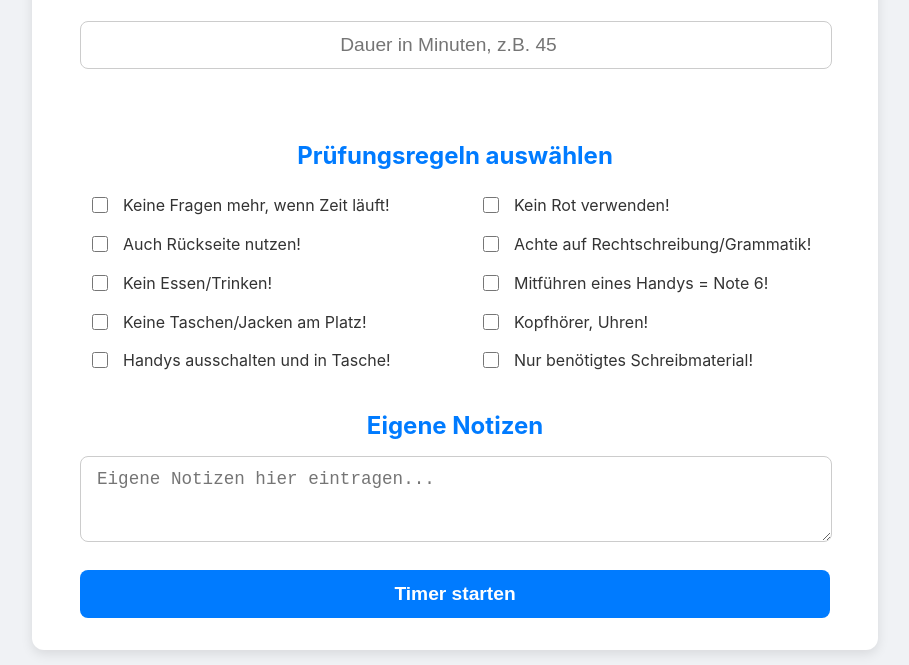
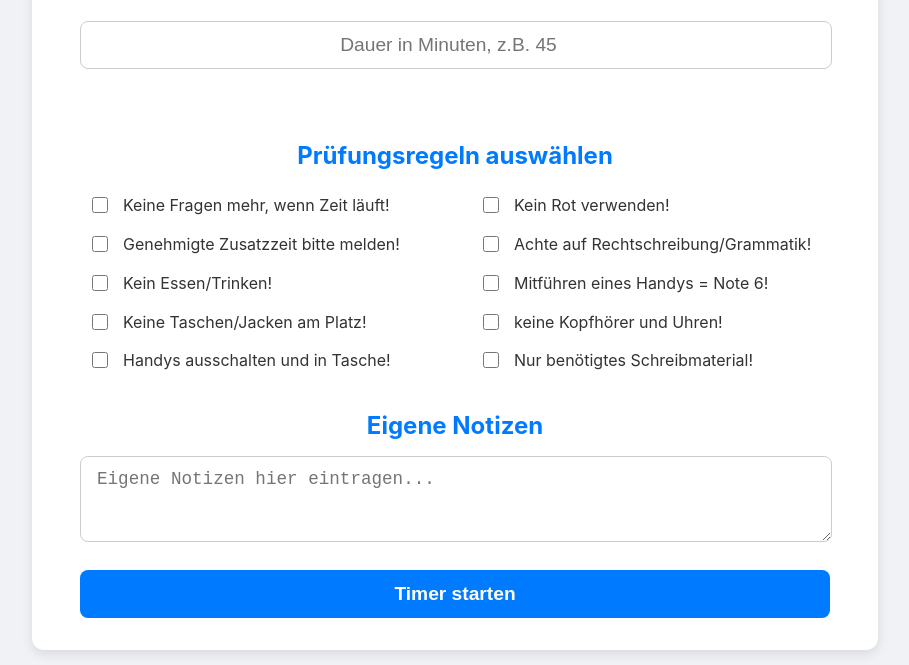
Before and after one commit to ddesignmedia/Klausurentimer, a plain HTML site: page index.html in a window 1280 px wide. Shown: the part 135-800 px from the top of the page, without its empty margins (185-1094 px from the left). Drawn offline with Linux system fonts and the light colour scheme.

Commit message:
index.html aktualisieren
Zusatzteit Eintrag ergänzt

```diff
--- a/index.html
+++ b/index.html
@@ -31,12 +31,12 @@
         <div id="predefined-checklist">
             <div class="checklist-item"><input type="checkbox" class="predefined-rule-cb" id="rule1"><label for="rule1">Keine Fragen mehr, wenn Zeit läuft!</label></div>
             <div class="checklist-item"><input type="checkbox" class="predefined-rule-cb" id="rule2"><label for="rule2">Kein Rot verwenden!</label></div>
-            <div class="checklist-item"><input type="checkbox" class="predefined-rule-cb" id="rule3"><label for="rule3">Auch Rückseite nutzen!</label></div>
+            <div class="checklist-item"><input type="checkbox" class="predefined-rule-cb" id="rule3"><label for="rule3">Genehmigte Zusatzzeit bitte melden!</label></div>
             <div class="checklist-item"><input type="checkbox" class="predefined-rule-cb" id="rule4"><label for="rule4">Achte auf Rechtschreibung/Grammatik!</label></div>
             <div class="checklist-item"><input type="checkbox" class="predefined-rule-cb" id="rule5"><label for="rule5">Kein Essen/Trinken!</label></div>
             <div class="checklist-item"><input type="checkbox" class="predefined-rule-cb" id="rule6"><label for="rule6">Mitführen eines Handys = Note 6!</label></div>
             <div class="checklist-item"><input type="checkbox" class="predefined-rule-cb" id="rule7"><label for="rule7">Keine Taschen/Jacken am Platz!</label></div>
-            <div class="checklist-item"><input type="checkbox" class="predefined-rule-cb" id="rule8"><label for="rule8">Kopfhörer, Uhren!</label></div>
+            <div class="checklist-item"><input type="checkbox" class="predefined-rule-cb" id="rule8"><label for="rule8">keine Kopfhörer und Uhren!</label></div>
             <div class="checklist-item"><input type="checkbox" class="predefined-rule-cb" id="rule9"><label for="rule9">Handys ausschalten und in Tasche!</label></div>
             <div class="checklist-item"><input type="checkbox" class="predefined-rule-cb" id="rule10"><label for="rule10">Nur benötigtes Schreibmaterial!</label></div>
         </div>
```
